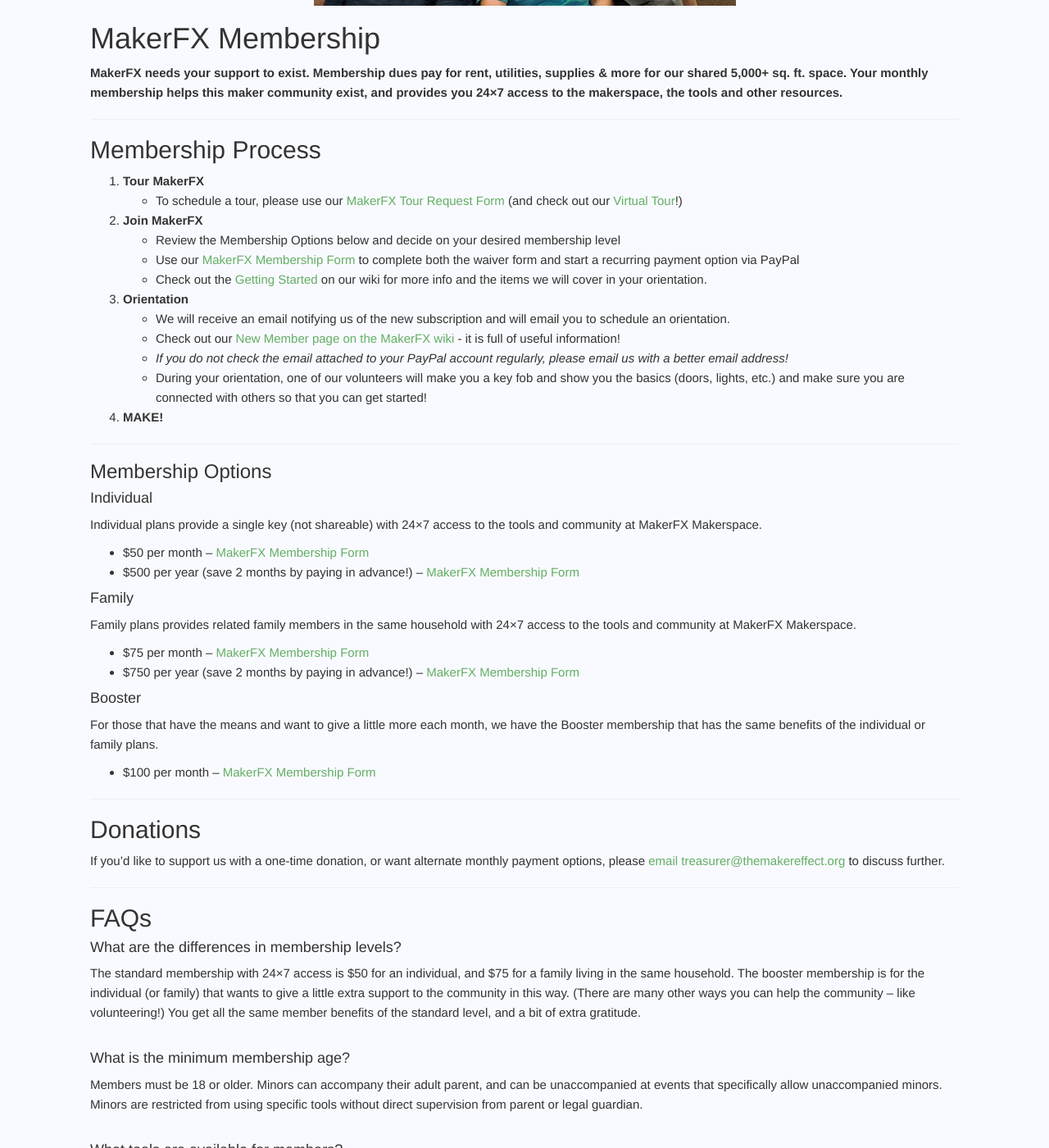
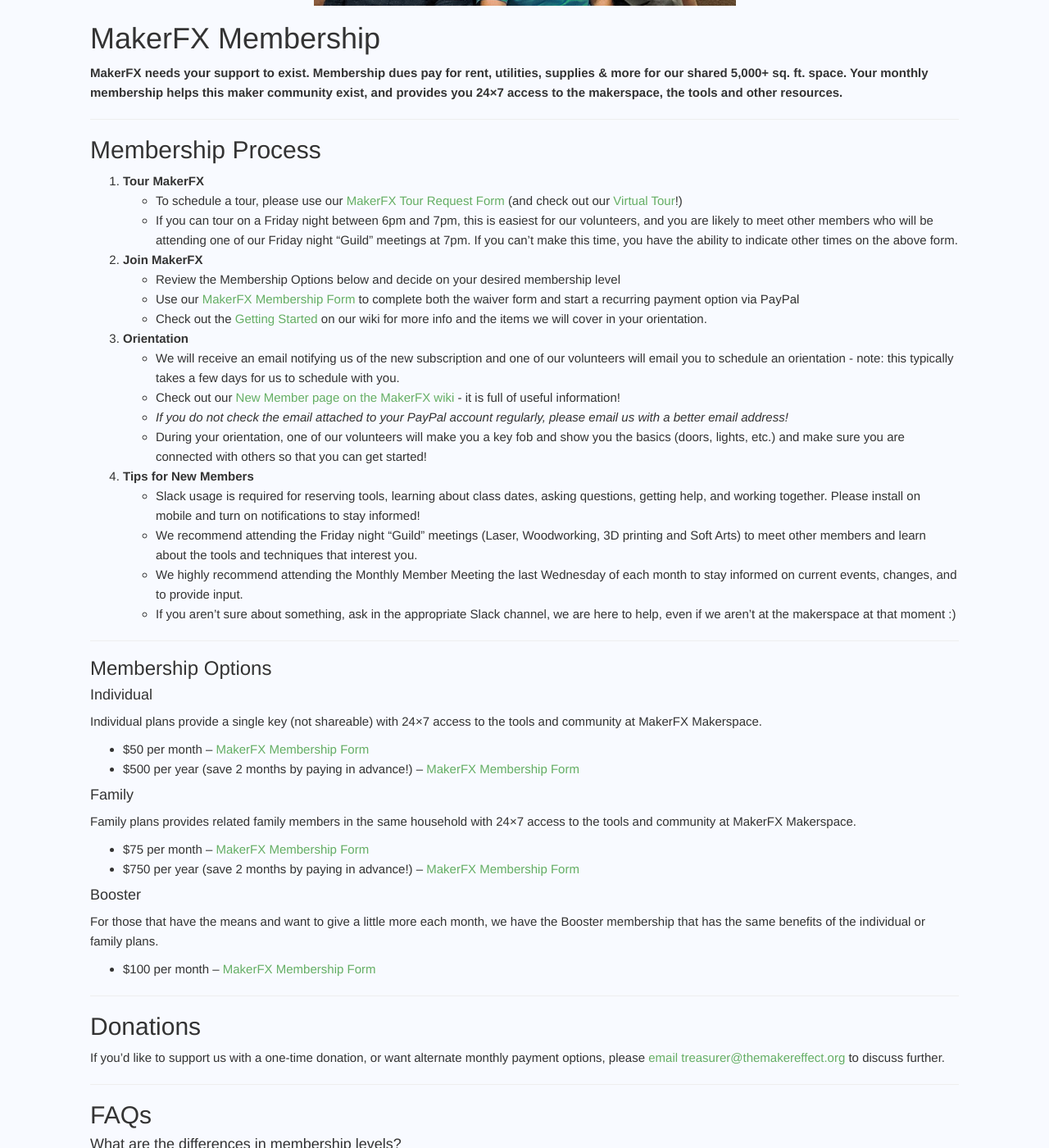
Before and after one commit to makerfx/makerfx.org, a Jekyll site: the page built from membership.md, in a window 1280 px wide and 1400 px high, scrolled down 499 px. Shown: the whole window at 82% size. Built offline with Jekyll 4.4.1, drawn with Linux system fonts in a browser that asks for light colours; some of the changed text lies outside the part shown.

Commit message:
update membership page with tour times and helpful hints

```diff
--- a/membership.md
+++ b/membership.md
@@ -28,16 +28,21 @@ scrolltop: true
 ## Membership Process
 1. **Tour MakerFX**
   * To schedule a tour, please use our [MakerFX Tour Request Form](https://form.jotform.com/makereffect/tour) (and check out our [Virtual Tour](/virtual-tour)!)
+  * If you can tour on a Friday night between 6pm and 7pm, this is easiest for our volunteers, and you are likely to meet other members who will be attending one of our Friday night "Guild" meetings at 7pm. If you can't make this time, you have the ability to indicate other times on the above form.
 2. **Join MakerFX**
   * Review the Membership Options below and decide on your desired membership level
   * Use our [MakerFX Membership Form](https://form.jotform.com/makereffect/makerfx-membership) to complete both the waiver form and start a recurring payment option via PayPal
   * Check out the [Getting Started](http://wiki.makerfx.org/New-Members-Start-Here) on our wiki for more info and the items we will cover in your orientation.
 3. **Orientation**
-  * We will receive an email notifying us of the new subscription and will email you to schedule an orientation.
+  * We will receive an email notifying us of the new subscription and one of our volunteers will email you to schedule an orientation - note: this typically takes a few days for us to schedule with you.
   * Check out our [New Member page on the MakerFX wiki](http://wiki.makerfx.org/New-Members-Start-Here) - it is full of useful information!
   * *If you do not check the email attached to your PayPal account regularly, please email us with a better email address!*
   * During your orientation, one of our volunteers will make you a key fob and show you the basics (doors, lights, etc.) and make sure you are connected with others so that you can get started!
-4. **MAKE!**
+4. **Tips for New Members**
+  * Slack usage is required for reserving tools, learning about class dates, asking questions, getting help, and working together. Please install on mobile and turn on notifications to stay informed!
+  * We recommend attending the Friday night "Guild" meetings (Laser, Woodworking, 3D printing and Soft Arts) to meet other members and learn about the tools and techniques that interest you.
+  * We highly recommend attending the Monthly Member Meeting the last Wednesday of each month to stay informed on current events, changes, and to provide input.
+  * If you aren't sure about something, ask in the appropriate Slack channel, we are here to help, even if we aren't at the makerspace at that moment :)
 
 ---
 
```
Also changed, not shown: other parts of membership.md (+1 -1 lines).
